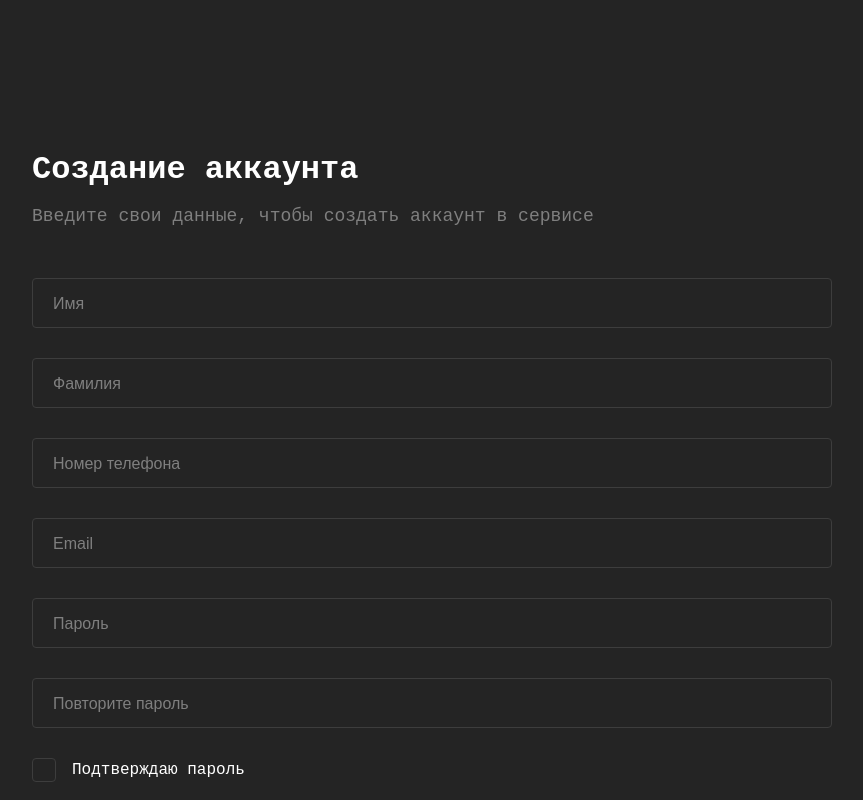
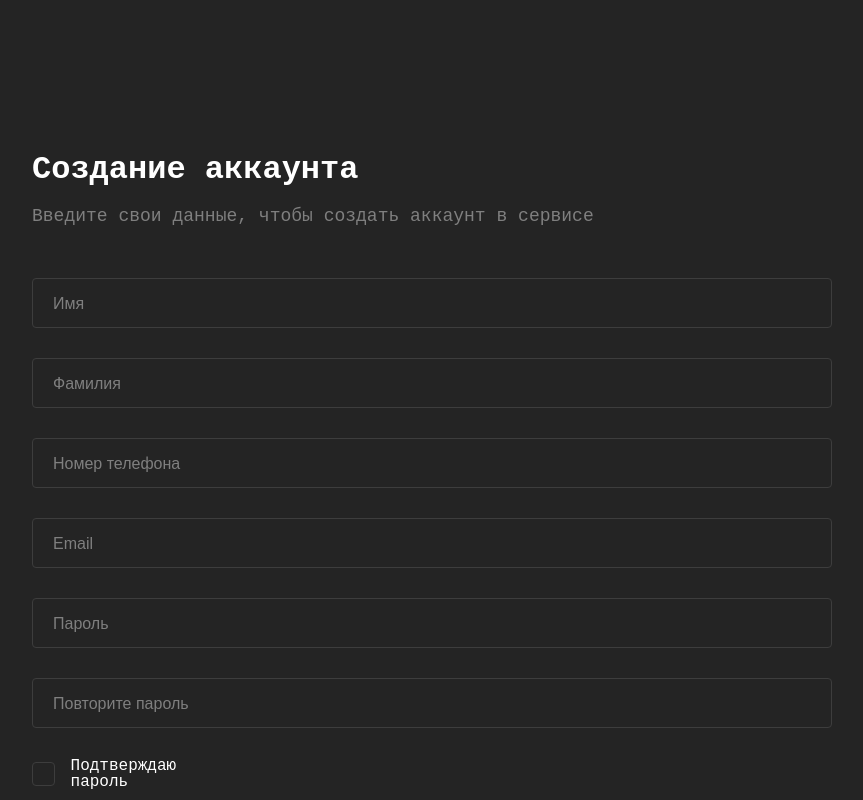
Before and after one commit to victorgolovin/react-registration-form, a React (Vite) app: page / in a window 1280 px wide. Shown: the top 800 px of the page, without its empty margins (208-1071 px from the left). Built offline with nearby package versions, Linux system fonts and the light colour scheme.

Commit message:
again fix checkbox css

```diff
--- a/src/FormSection/FormSection.css
+++ b/src/FormSection/FormSection.css
@@ -39,16 +39,24 @@
     color: #7F7F7F;
 }
 
+.form-checkbox-inner {
+    display: block;
+    width: 200px;
+}
+
 .form-checkbox {
     display: flex;
     align-items: center;
     flex-direction: row-reverse;
     justify-content: flex-end;
     gap: 16px;
+    cursor: pointer;
 }
 
 .form-checkbox-input {
     opacity: 0;
+    position: absolute;
+    cursor: pointer;
 }
 
 .check-box {
@@ -56,7 +64,7 @@
     height: 24px;
     border: 1px solid #3D3D3D;
     border-radius: 4px;
-    left: 183px;
+
 }
 
 .form-checkbox-input:checked + .check-box::before {
--- a/src/FormSection/FormSection.jsx
+++ b/src/FormSection/FormSection.jsx
@@ -30,8 +30,8 @@ const FormSection = () => {
     })
   }
 
+  const handleFormBtn = () => {
 
-  const handleFormBtn = () => {
 
     if (!formRegistering.name) {
       setFormIsError(true)
@@ -98,6 +98,8 @@ const FormSection = () => {
       repeatpassword: formRegistering.repeatpassword,
       checkbox: formRegistering.checkbox
     })
+
+
 
     console.log(formRegistering.name)
     console.log(formRegistering.surname)
@@ -171,7 +173,6 @@ const FormSection = () => {
 
           <div className="form-checkbox-inner">
           <label className="form-checkbox">
-
             <input
             className="form-checkbox-input"
             type="checkbox"
```
